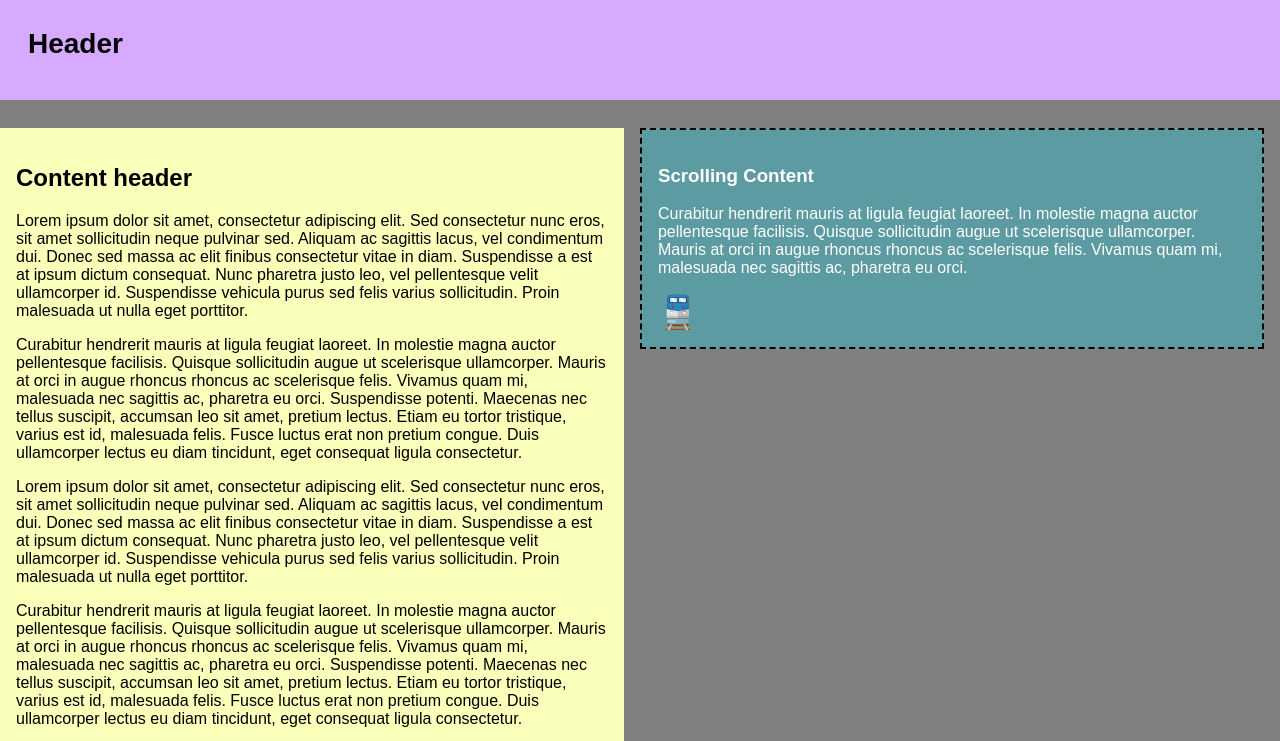
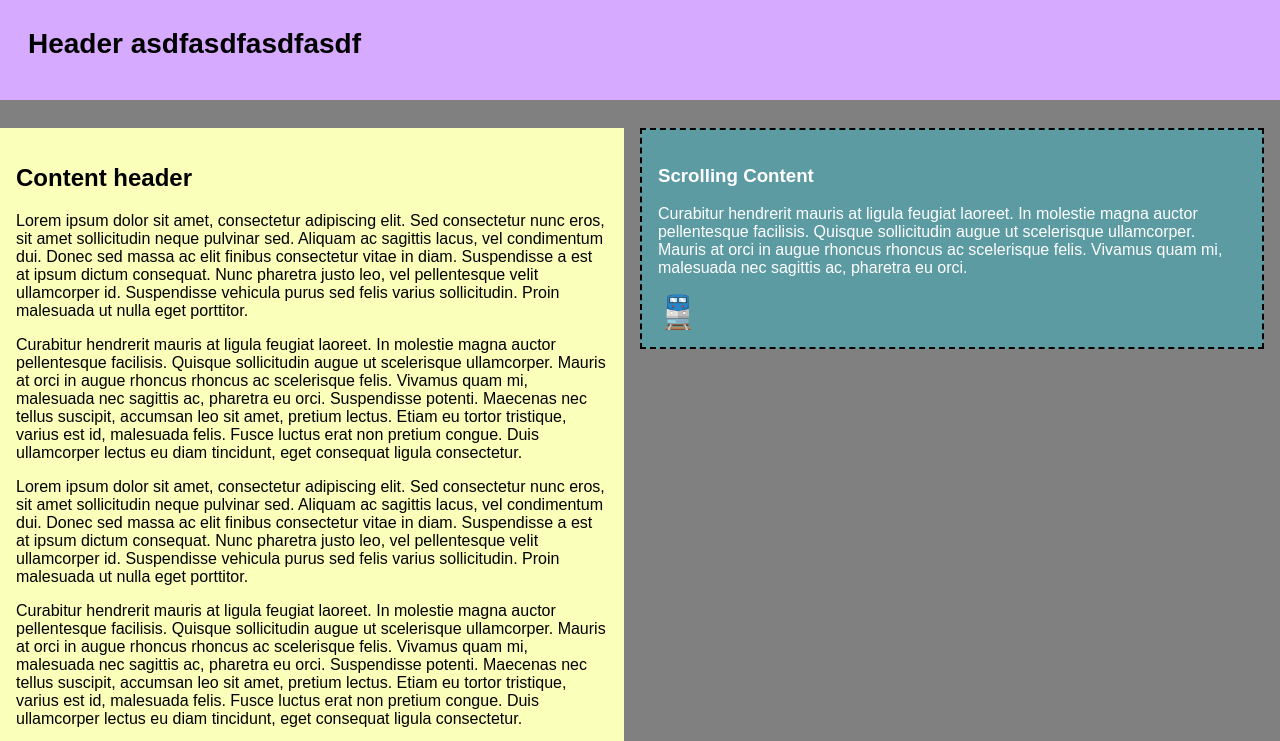
Before and after one commit to vinkcode/ux-shopping-basket-sticky-on-rails, a website built with Parcel: page src/index.html in a window 1280 px wide. Shown: the top 741 px of the page. Built offline with nearby package versions, Linux system fonts and the light colour scheme.

Commit message:
added new title

```diff
--- a/src/index.html
+++ b/src/index.html
@@ -81,7 +81,7 @@
         }
     </style>
     <header style="width: 100%; height: 100px; background: rgb(214, 170, 255);">
-        <strong>Header</strong>
+        <strong>Header asdfasdfasdfasdf</strong>
     </header>
     <div class="wrapper ">
         <div class="left ">
```
Also changed, not shown: package.json (line endings or trailing spaces).
